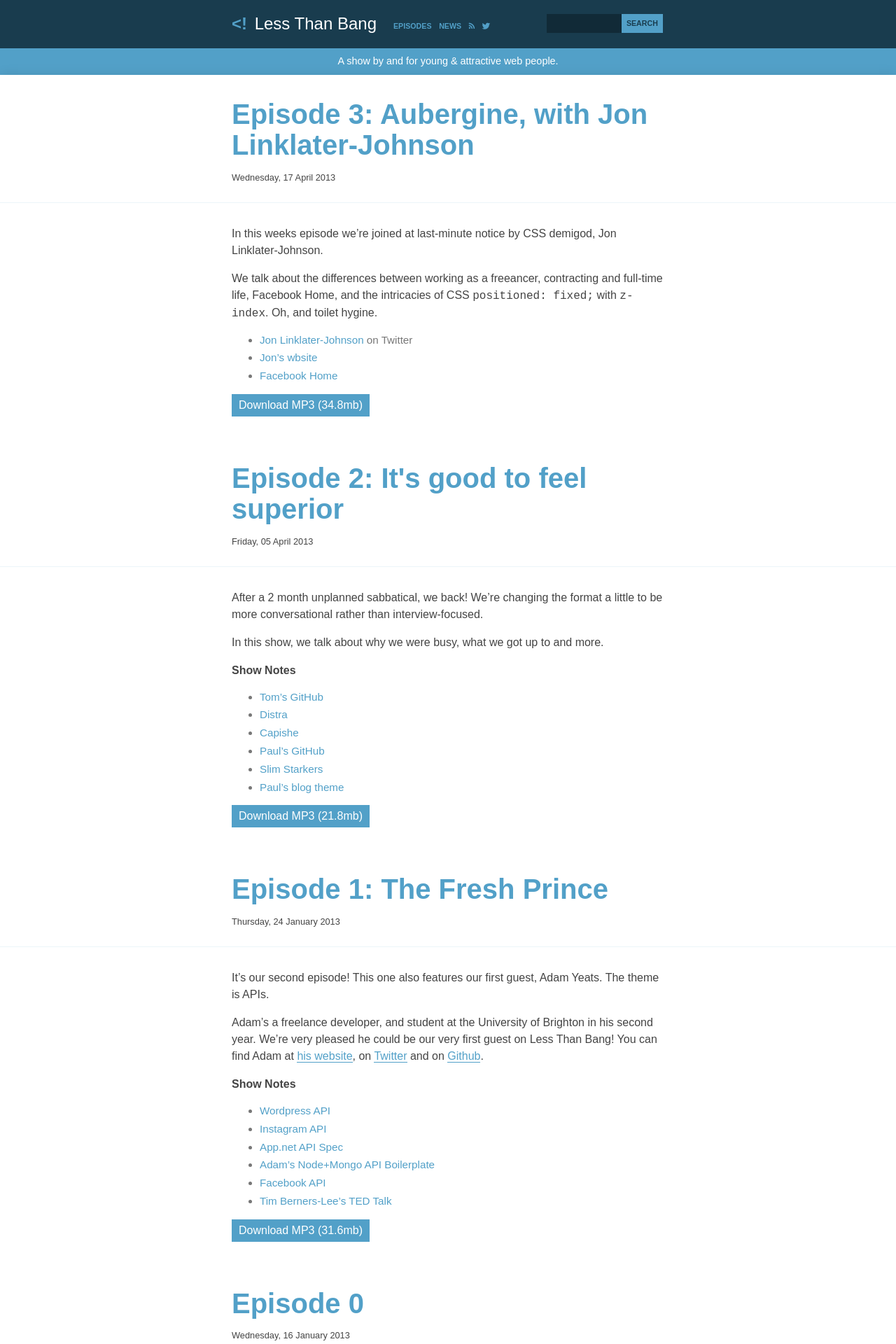
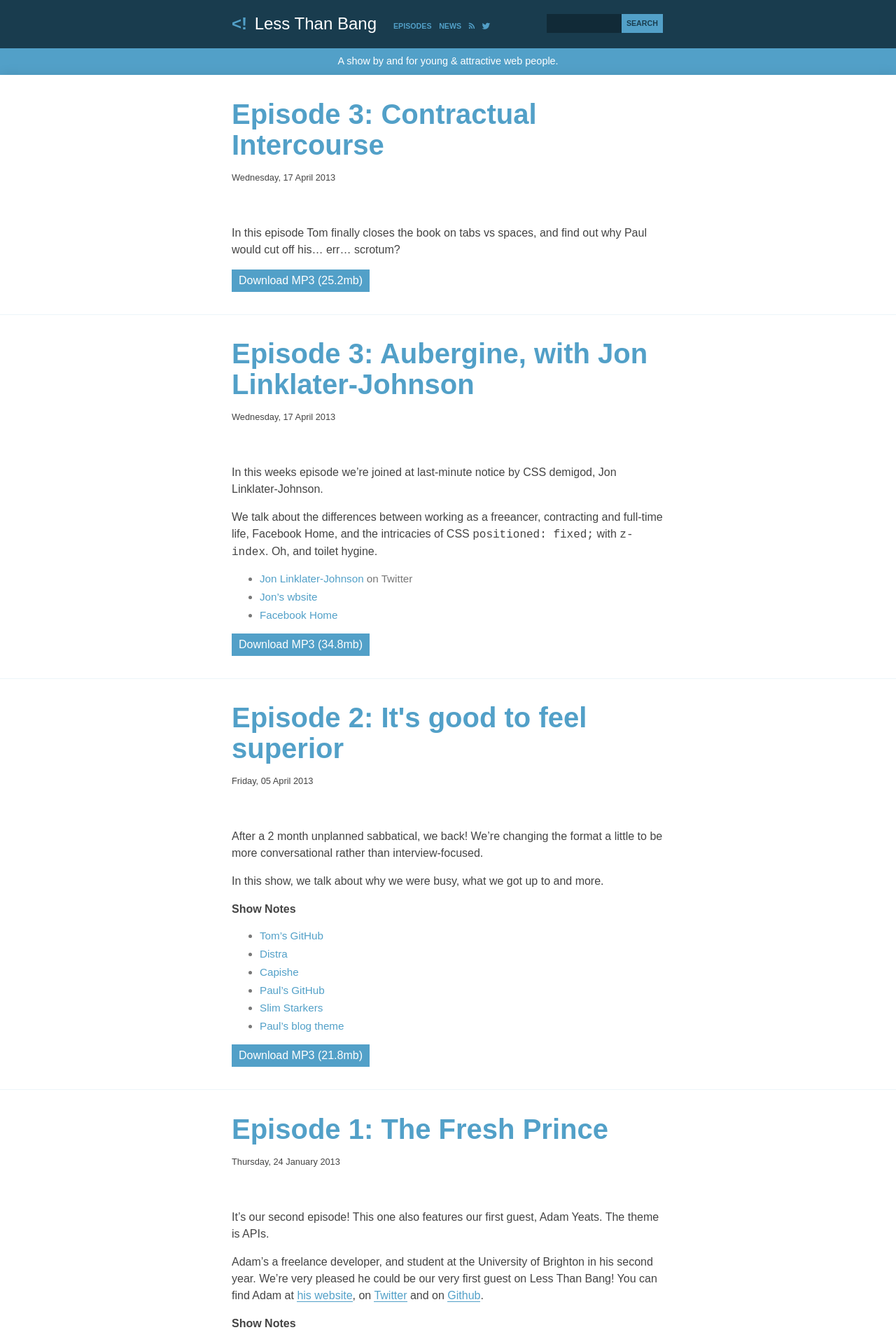
Before and after one commit to phuu/lessthanbang, a Jekyll site: the page built from index.html, in a window 1280 px wide. Shown: the top 1920 px of the page at 70% size. Built offline with Jekyll 4.4.1, drawn with Linux system fonts in a browser that asks for light colours; Markdown is read by kramdown in place of the engine named in the settings; some of the changed text lies outside the part shown.

Commit message:
Episode 4 with style tweaks.

```diff
--- /dev/null
+++ b/_posts/2013-04-17-4.md
@@ -0,0 +1,11 @@
+---
+layout: post
+title: "Episode 3: Contractual Intercourse"
+category: episode
+mp3_src: http://get.lessthanbang.com/episode-4.mp3
+mp3_size: 25.2mb
+mp3_length: 41.56
+itunes_tags: contracts, web, workflow, tools, sublime, code, css, html
+---
+
+In this episode Tom finally closes the book on tabs vs spaces, and find out why Paul would cut off his&hellip; err&hellip; scrotum?
--- a/assets/less/lessthanbang.less
+++ b/assets/less/lessthanbang.less
@@ -197,8 +197,8 @@ div[role="main"] {
 }
 
 article {
+  border-bottom: 1px solid lighten(@col-light, 40);
   header {
-    border-bottom: 1px solid lighten(@col-light, 40);
     padding-bottom: 0.5em;
     h1 {
       font-size: 2.5em;
```
Also changed, not shown: assets/css/lessthanbang.css.
